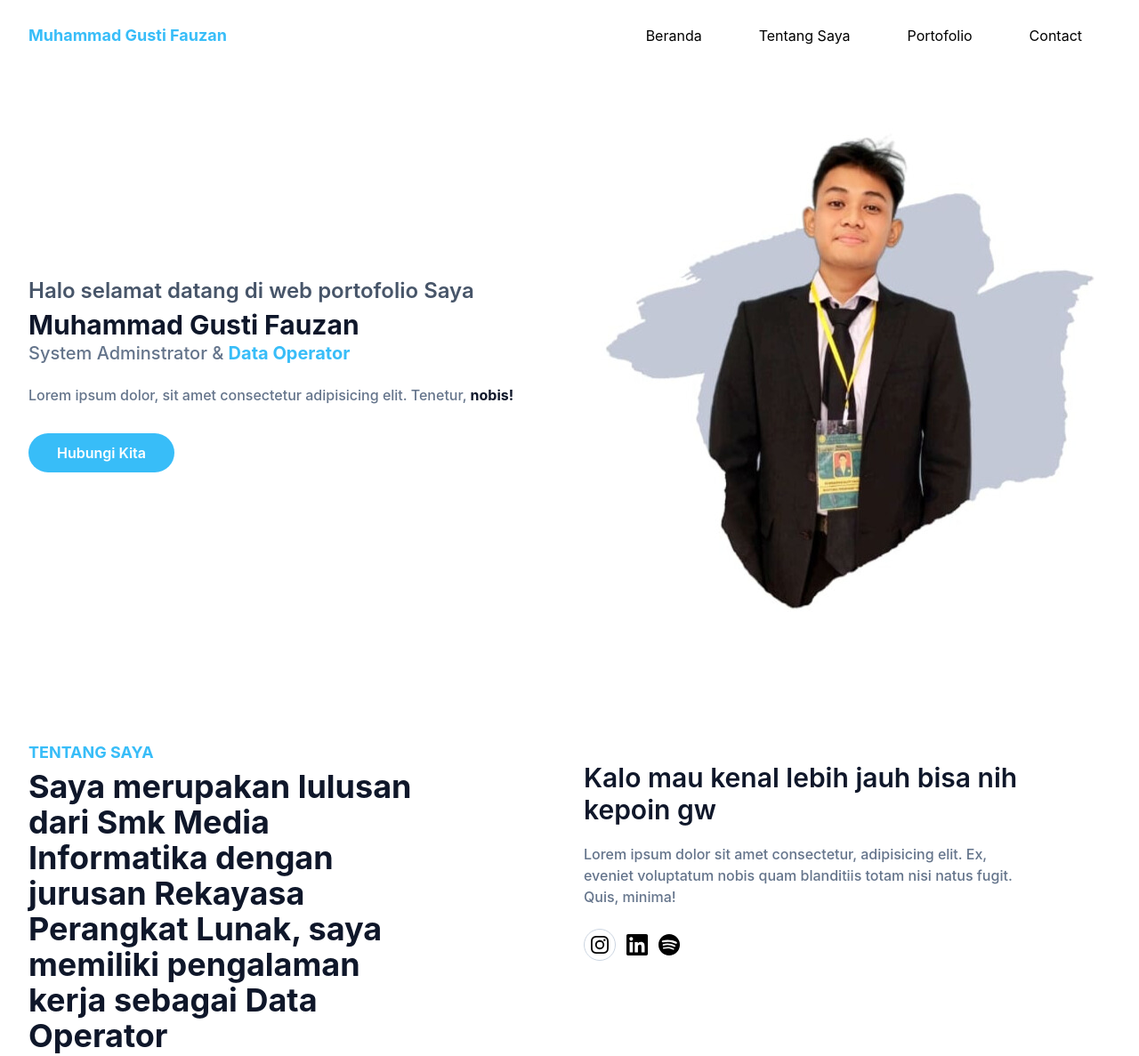
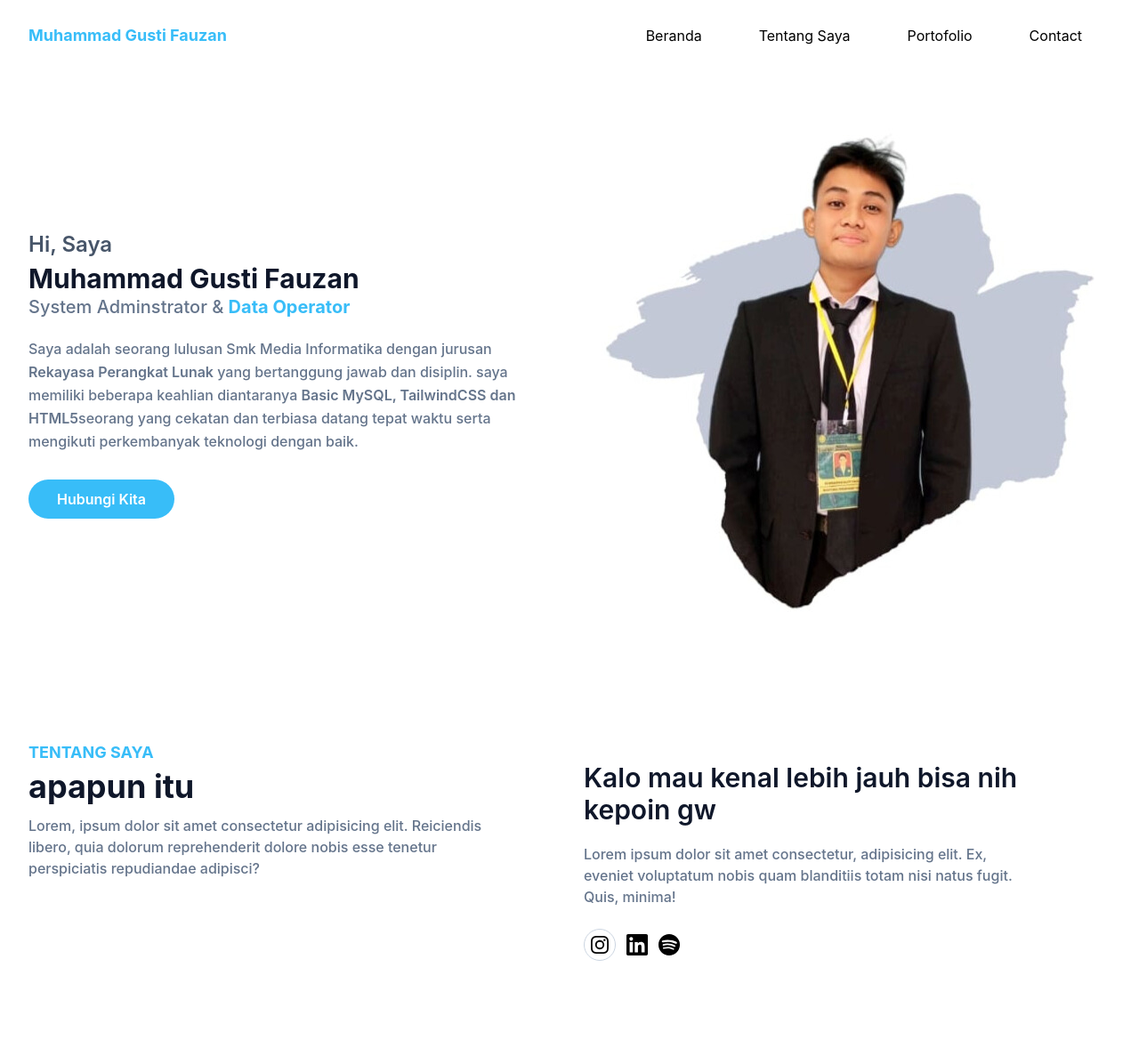
Before and after one commit to muhaguzan/portofolio, a website: page index.html in a window 1280 px wide. Shown: the top 1187 px of the page at 89% size. Drawn offline with Linux system fonts and the light colour scheme.

Commit message:
update home

```diff
--- a/index.html
+++ b/index.html
@@ -48,11 +48,11 @@
     <div class="container">
         <div class="flex flex-wrap">
             <div class="w-full self-center px-4 lg:w-1/2">
-                <h1 class="text-base font-semibold text-slate-600 md:text-xl lg:text-2xl">Halo selamat datang di web portofolio Saya <span class="block font-bold text-slate-900 text-2xl mt-1 lg:text-3xl">Muhammad Gusti Fauzan</span></h1>
+                <h1 class="text-base font-semibold text-slate-600 md:text-xl lg:text-2xl">Hi, Saya<span class="block font-bold text-slate-900 text-2xl mt-1 lg:text-3xl">Muhammad Gusti Fauzan</span></h1>
                 <h2 class="font-medium text-slate-500 text-lg  mb-5 lg:text-xl">System Adminstrator & <span class="font-bold text-sky-400">Data Operator</span></h2>
-                <p class="font-medium text-slate-500 mb-10 leading-relaxed">Lorem ipsum dolor, sit amet consectetur adipisicing elit. Tenetur, <span class="text-slate-900 font-bold">nobis!</span></p>
+                <p class="font-medium text-slate-500 mb-10 leading-relaxed">Saya adalah seorang lulusan Smk Media Informatika dengan jurusan <span class="font-semibold">Rekayasa Perangkat Lunak</span> yang bertanggung jawab dan disiplin. saya memiliki beberapa keahlian diantaranya <span  class="font-semibold">Basic MySQL, TailwindCSS dan HTML5</span>seorang yang cekatan dan terbiasa datang tepat waktu serta mengikuti perkembanyak teknologi dengan baik.</p>
 
-                <a href="#" class="text-base font-semibold text-white bg-sky-400 py-3 px-8 rounded-full hover:shadow-lg hover:bg-blue-400 transition duration-300 ease-in-out">Hubungi Kita</a>
+                <a href="#contact" class="text-base font-semibold text-white bg-sky-400 py-3 px-8 rounded-full hover:shadow-lg hover:bg-blue-400 transition duration-300 ease-in-out">Hubungi Kita</a>
             </div>
             <div class="w-fiull self-end px-4 lg:w-1/2">
                 <div class="mt-10 relative lg:mt-0 lg:right-0">
@@ -69,7 +69,7 @@
             <div class="flex flex-wrap">
                 <div class="w-full px-4 mb-10 lg:w-1/2">
                     <h4 class="font-bold uppercase text-sky-400 text-lg mb-1">Tentang saya</h4>
-                    <h2 class="font-bold text-slate-900 text-2xl mb-3 max-w-md lg:text-4xl">Saya merupakan lulusan dari Smk Media Informatika  dengan jurusan Rekayasa Perangkat Lunak, saya memiliki pengalaman kerja sebagai Data Operator</h2>
+                    <h2 class="font-bold text-slate-900 text-2xl mb-3 max-w-md lg:text-4xl">apapun itu</h2>
                     <p class="font-medium text-base text-slate-500 max-w-lg">Lorem, ipsum dolor sit amet consectetur adipisicing elit. Reiciendis libero, quia dolorum reprehenderit dolore nobis esse tenetur perspiciatis repudiandae adipisci?</p>
                 </div>
                 <div class="w-full px-4 lg:w-1/2">
```
